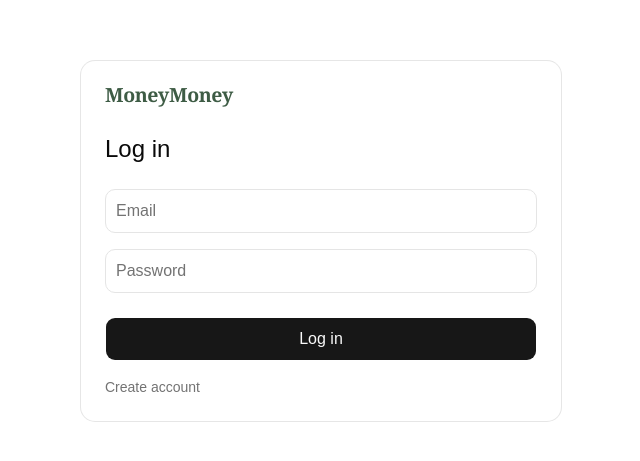
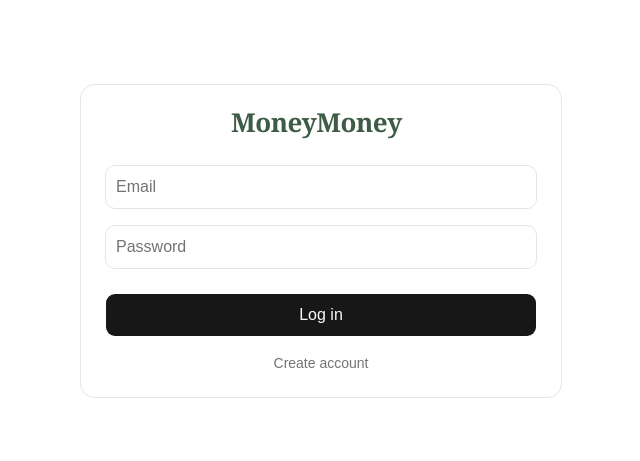
Before and after one commit to sjiyoungan/MoneyMoney, a React (Vite) app: page / in a window 1280 px wide. Shown: the part 159-620 px from the top of the page, without its empty margins (319-959 px from the left). Built offline with nearby package versions, Linux system fonts and the light colour scheme; no server answers.

Commit message:
Remove Log in heading, center larger logo and Create account link.
Co-authored-by: Cursor <cursoragent@cursor.com>

```diff
--- a/src/pages/AuthPage.tsx
+++ b/src/pages/AuthPage.tsx
@@ -87,11 +87,7 @@ export function AuthPage() {
             onSubmit={handleSubmit}
             className="flex w-full flex-col items-start text-left"
           >
-            <MoneyMoneyLogo className="h-6 w-auto" />
-
-            <h2 className="mt-6 text-xl font-medium sm:text-2xl">
-              {isSignUp ? 'Create account' : 'Log in'}
-            </h2>
+            <MoneyMoneyLogo className="mx-auto h-8 w-auto" />
 
             <div className="mt-6 grid w-full gap-4">
               <Input
@@ -145,7 +141,7 @@ export function AuthPage() {
                   : 'Log in'}
             </Button>
 
-            <p className="mt-4 w-full text-left">
+            <p className="mt-4 w-full text-center">
               {isSignUp ? (
                 <button
                   type="button"
```
